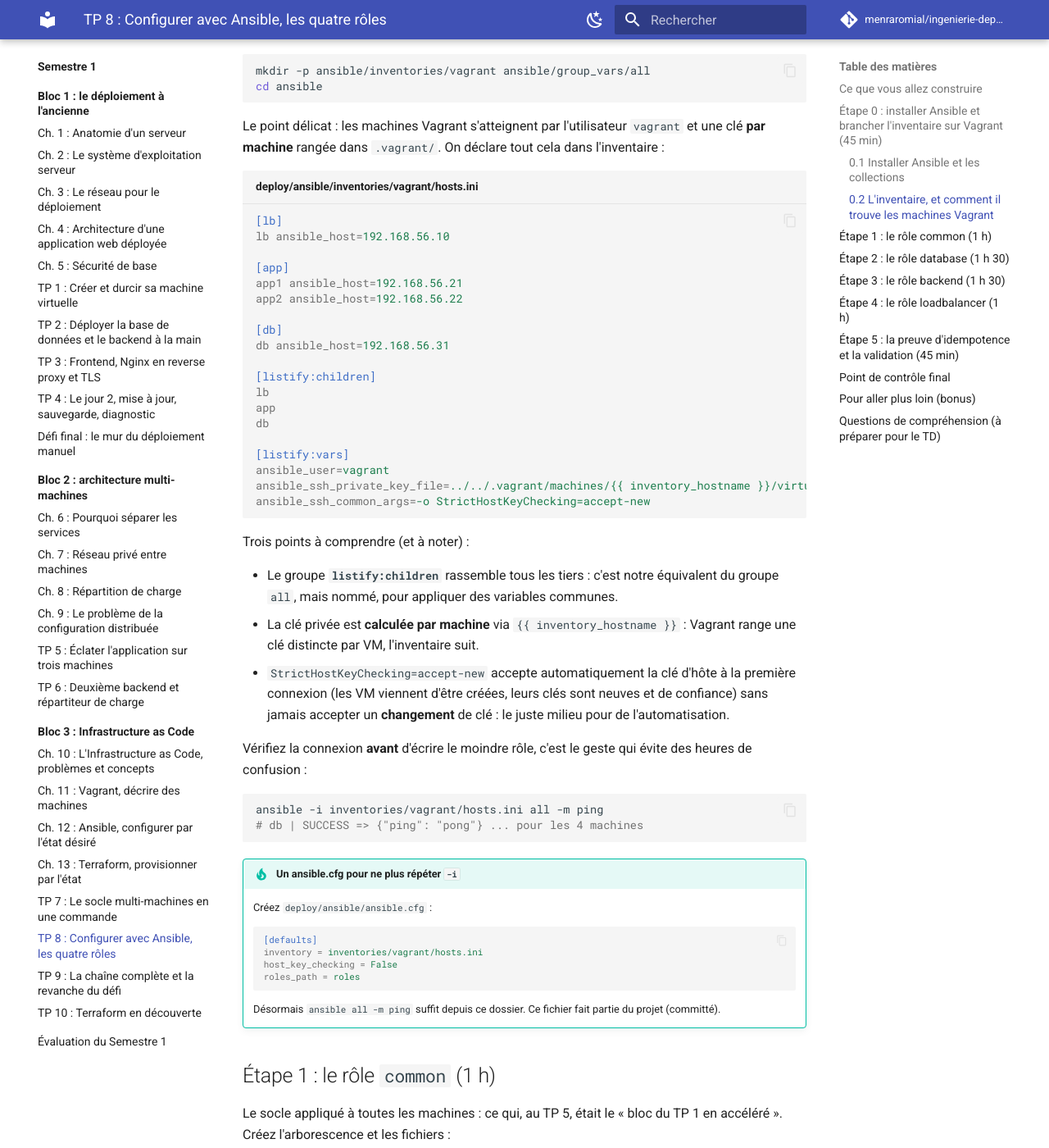
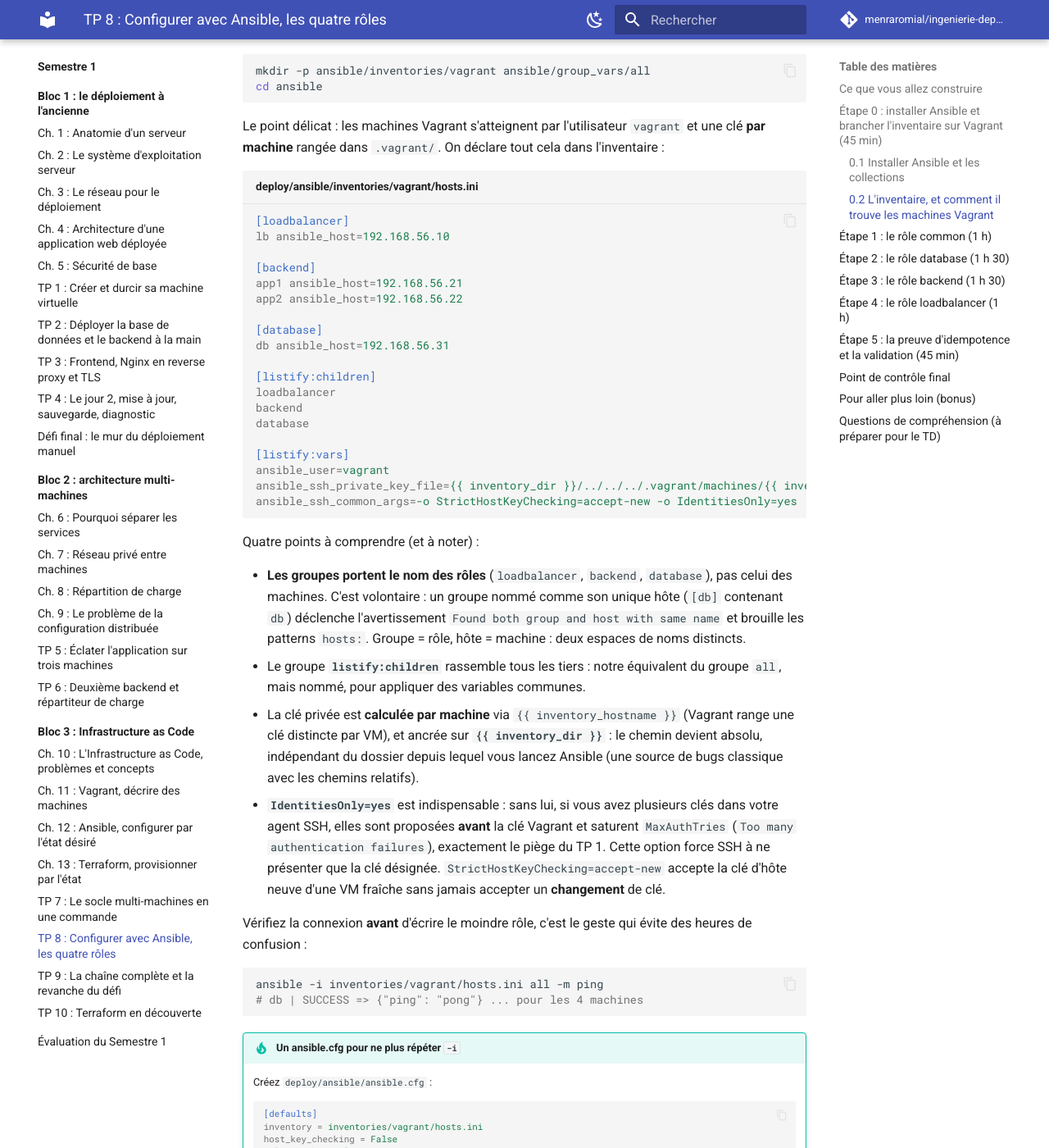
Before and after one commit to menraromial/ingenierie-deploiement, an MkDocs documentation site: the page built from docs/semestre1/bloc3/tp/tp8-ansible.md, in a window 1280 px wide and 1400 px high, scrolled down 1272 px. Shown: the whole window at 82% size. Built offline with MkDocs 1.6.1 and Material for MkDocs 9.7.7, drawn with Linux system fonts in a browser that asks for light colours; comment, search, counter and statistics services are not loaded; some of the changed text lies outside the part shown.

Commit message:
TP8/Ch12 : inventaire Ansible - IdentitiesOnly + chemin de clé ancré sur inventory_dir (fix Too many auth failures), groupes nommés par rôle (fix collision group/host)

````diff
--- a/docs/semestre1/bloc3/tp/tp8-ansible.md
+++ b/docs/semestre1/bloc3/tp/tp8-ansible.md
@@ -49,32 +49,33 @@ cd ansible
 Le point délicat : les machines Vagrant s'atteignent par l'utilisateur `vagrant` et une clé **par machine** rangée dans `.vagrant/`. On déclare tout cela dans l'inventaire :
 
 ```ini title="deploy/ansible/inventories/vagrant/hosts.ini"
-[lb]
+[loadbalancer]
 lb ansible_host=192.168.56.10
 
-[app]
+[backend]
 app1 ansible_host=192.168.56.21
 app2 ansible_host=192.168.56.22
 
-[db]
+[database]
 db ansible_host=192.168.56.31
 
 [listify:children]
-lb
-app
-db
+loadbalancer
+backend
+database
 
 [listify:vars]
 ansible_user=vagrant
-ansible_ssh_private_key_file=../../.vagrant/machines/{{ inventory_hostname }}/virtualbox/private_key
-ansible_ssh_common_args=-o StrictHostKeyChecking=accept-new
+ansible_ssh_private_key_file={{ inventory_dir }}/../../../.vagrant/machines/{{ inventory_hostname }}/virtualbox/private_key
+ansible_ssh_common_args=-o StrictHostKeyChecking=accept-new -o IdentitiesOnly=yes
 ```
 
-Trois points à comprendre (et à noter) :
+Quatre points à comprendre (et à noter) :
 
-- Le groupe **`listify:children`** rassemble tous les tiers : c'est notre équivalent du groupe `all`, mais nommé, pour appliquer des variables communes.
-- La clé privée est **calculée par machine** via `{{ inventory_hostname }}` : Vagrant range une clé distincte par VM, l'inventaire suit.
-- `StrictHostKeyChecking=accept-new` accepte automatiquement la clé d'hôte à la première connexion (les VM viennent d'être créées, leurs clés sont neuves et de confiance) sans jamais accepter un **changement** de clé : le juste milieu pour de l'automatisation.
+- **Les groupes portent le nom des rôles** (`loadbalancer`, `backend`, `database`), pas celui des machines. C'est volontaire : un groupe nommé comme son unique hôte (`[db]` contenant `db`) déclenche l'avertissement `Found both group and host with same name` et brouille les patterns `hosts:`. Groupe = rôle, hôte = machine : deux espaces de noms distincts.
+- Le groupe **`listify:children`** rassemble tous les tiers : notre équivalent du groupe `all`, mais nommé, pour appliquer des variables communes.
+- La clé privée est **calculée par machine** via `{{ inventory_hostname }}` (Vagrant range une clé distincte par VM), et ancrée sur **`{{ inventory_dir }}`** : le chemin devient absolu, indépendant du dossier depuis lequel vous lancez Ansible (une source de bugs classique avec les chemins relatifs).
+- **`IdentitiesOnly=yes`** est indispensable : sans lui, si vous avez plusieurs clés dans votre agent SSH, elles sont proposées **avant** la clé Vagrant et saturent `MaxAuthTries` (`Too many authentication failures`), exactement le piège du TP 1. Cette option force SSH à ne présenter que la clé désignée. `StrictHostKeyChecking=accept-new` accepte la clé d'hôte neuve d'une VM fraîche sans jamais accepter un **changement** de clé.
 
 Vérifiez la connexion **avant** d'écrire le moindre rôle, c'est le geste qui évite des heures de confusion :
 
@@ -239,7 +240,7 @@ mkdir -p roles/database/tasks roles/database/handlers
     users: "{{ db_user }}"
     source: "{{ hostvars[item]['ansible_host'] }}/32"
     method: scram-sha-256
-  loop: "{{ groups['app'] }}"
+  loop: "{{ groups['backend'] }}"
   notify: Recharger PostgreSQL
 
 - name: Le port PostgreSQL est ouvert à chaque backend
@@ -248,7 +249,7 @@ mkdir -p roles/database/tasks roles/database/handlers
     from_ip: "{{ hostvars[item]['ansible_host'] }}"
     to_port: "5432"
     proto: tcp
-  loop: "{{ groups['app'] }}"
+  loop: "{{ groups['backend'] }}"
 ```
 
 ```yaml title="deploy/ansible/roles/database/handlers/main.yml"
@@ -263,9 +264,9 @@ mkdir -p roles/database/tasks roles/database/handlers
     state: reloaded
 ```
 
-Le moment fort du TP est la double boucle `loop: "{{ groups['app'] }}"` : les autorisations pg_hba **et** ufw sont générées **une par backend, depuis l'inventaire**. Ajoutez app3 à l'inventaire un jour, et les deux entrées apparaissent toutes seules. Le « coût de app3 » que vous aviez chiffré au TP 6 (éditer pg_hba, éditer ufw, sur la bonne machine, sans oubli) vient de tomber à zéro. Relisez la synthèse du TP 6 : c'est ici, concrètement, que sa promesse est tenue.
+Le moment fort du TP est la double boucle `loop: "{{ groups['backend'] }}"` : les autorisations pg_hba **et** ufw sont générées **une par backend, depuis l'inventaire**. Ajoutez app3 à l'inventaire un jour, et les deux entrées apparaissent toutes seules. Le « coût de app3 » que vous aviez chiffré au TP 6 (éditer pg_hba, éditer ufw, sur la bonne machine, sans oubli) vient de tomber à zéro. Relisez la synthèse du TP 6 : c'est ici, concrètement, que sa promesse est tenue.
 
-Ajoutez le play `database` au `site.yml` (`hosts: db`), exécutez, vérifiez, relancez pour l'idempotence.
+Ajoutez le play `database` au `site.yml` (`hosts: database`), exécutez, vérifiez, relancez pour l'idempotence.
 
 ## Étape 3 : le rôle `backend` (1 h 30)
 
@@ -347,7 +348,7 @@ mkdir -p roles/backend/tasks roles/backend/templates roles/backend/handlers
 - name: Le port 8000 est ouvert au load balancer seulement
   community.general.ufw:
     rule: allow
-    from_ip: "{{ hostvars[groups['lb'][0]]['ansible_host'] }}"
+    from_ip: "{{ hostvars[groups['loadbalancer'][0]]['ansible_host'] }}"
     to_port: "8000"
     proto: tcp
 ```
@@ -394,7 +395,7 @@ WantedBy=multi-user.target
 
 Notez la décision du TP 6 (`--bind 0.0.0.0:8000`) devenue permanente dans le template : le rôle est **identique** sur app1 et app2, l'unité n'est plus une identité mais un rôle. Et la chaîne handler `template listify.service → notify: Recharger systemd + Redémarrer listify` code exactement votre réflexe manuel « après avoir modifié l'unité : daemon-reload puis restart », désormais déclenché **seulement si le fichier change**.
 
-Ajoutez le play `backend` (`hosts: app`), exécutez, vérifiez que les deux backends répondent, relancez pour l'idempotence.
+Ajoutez le play `backend` (`hosts: backend`), exécutez, vérifiez que les deux backends répondent, relancez pour l'idempotence.
 
 ## Étape 4 : le rôle `loadbalancer` (1 h)
 
@@ -471,7 +472,7 @@ Copiez vos statiques et le certificat dans le rôle (ou générez le certificat
 
 ```jinja title="deploy/ansible/roles/loadbalancer/templates/listify.conf.j2"
 upstream listify_backend {
-{% for host in groups['app'] %}
+{% for host in groups['backend'] %}
     server {{ hostvars[host]['ansible_host'] }}:8000 max_fails=3 fail_timeout=10s;
 {% endfor %}
 }
@@ -515,9 +516,9 @@ server {
     state: reloaded
 ```
 
-Le template `listify.conf.j2` est le sommet du TP : la boucle `{% for host in groups['app'] %}` **régénère l'upstream depuis l'inventaire**. La liste des backends n'existe qu'à un seul endroit du projet, l'inventaire, et Nginx, pg_hba et ufw en dérivent tous les trois. La duplication d'information du chapitre 9 est vaincue.
+Le template `listify.conf.j2` est le sommet du TP : la boucle `{% for host in groups['backend'] %}` **régénère l'upstream depuis l'inventaire**. La liste des backends n'existe qu'à un seul endroit du projet, l'inventaire, et Nginx, pg_hba et ufw en dérivent tous les trois. La duplication d'information du chapitre 9 est vaincue.
 
-Complétez le `site.yml` avec le play `loadbalancer` (`hosts: lb`). Le playbook est maintenant complet :
+Complétez le `site.yml` avec le play `loadbalancer` (`hosts: loadbalancer`). Le playbook est maintenant complet :
 
 ```yaml title="deploy/ansible/site.yml (final)"
 - name: Socle commun
@@ -526,17 +527,17 @@ Complétez le `site.yml` avec le play `loadbalancer` (`hosts: lb`). Le playbook
   roles: [common]
 
 - name: Tier données
-  hosts: db
+  hosts: database
   become: true
   roles: [database]
 
 - name: Tier applicatif
-  hosts: app
+  hosts: backend
   become: true
   roles: [backend]
 
 - name: Tier exposé
-  hosts: lb
+  hosts: loadbalancer
   become: true
   roles: [loadbalancer]
 ```
@@ -586,5 +587,5 @@ Le `PLAY RECAP` doit afficher **`changed=0`** sur les quatre machines. C'est la
 
 1. Pour chaque rôle, citez la tâche qui a exigé de **reconstruire l'idempotence à la main** (garde `creates:`, `blockinfile` avec marqueurs...) et expliquez pourquoi le module « nu » ne suffisait pas.
 2. Déroulez ce qui se passe si vous changez `vault_db_password` puis relancez le playbook : quelles machines passent `changed`, quel handler se déclenche, l'application reste-t-elle cohérente pendant l'opération ?
-3. La tâche pg_hba boucle sur `groups['app']`. Que produit exactement le playbook si vous **retirez** app2 de l'inventaire puis relancez ? L'ancienne entrée pg_hba disparaît-elle ? (Testez : la réponse révèle une limite importante des rôles « additifs » et introduit la notion d'état *convergent complet* vs *additif*.)
+3. La tâche pg_hba boucle sur `groups['backend']`. Que produit exactement le playbook si vous **retirez** app2 de l'inventaire puis relancez ? L'ancienne entrée pg_hba disparaît-elle ? (Testez : la réponse révèle une limite importante des rôles « additifs » et introduit la notion d'état *convergent complet* vs *additif*.)
 4. Comparez, chronos à l'appui, le temps de ce TP à celui du TP 5+6 (que vous aviez consigné). Puis comparez le temps d'un **rejeu** (2ᵉ `ansible-playbook`) à celui d'une reconstruction manuelle. C'est la matière de votre compte rendu, et l'argument de vente de l'IaC en une ligne.
````
Also changed, not shown: docs/semestre1/bloc3/cours/12-ansible.md (+9 -9 lines).
